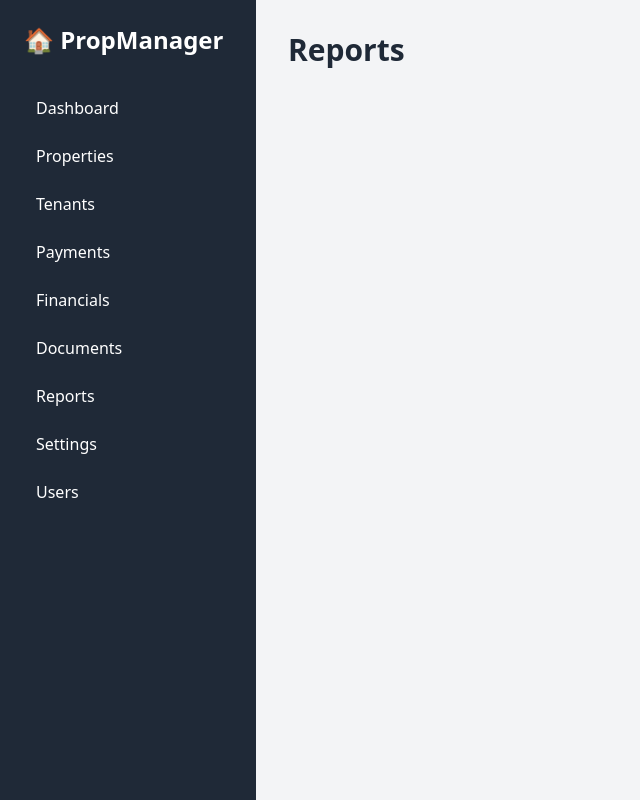
After one commit to andewmark/PropertyManager, a Flask app: page /reports in a window 1280 px wide. The commit adds this page. Shown: the whole page, without its empty margins (0-640 px from the left). Run offline with Flask 3, Linux system fonts and the light colour scheme; some libraries are stand-ins or nearby versions.

Commit message:
Formatting

```diff
--- a/app/routes/main_routes.py
+++ b/app/routes/main_routes.py
@@ -30,3 +30,33 @@ def payments():
 @main.route("/tenants")
 def tenants():
     return render_template("tenants.html", page_title="Tenants")
+
+
+@main.route("/maintenance")
+def maintenance():
+    return render_template("maintenance.html", page_title="Maintenance")
+
+
+@main.route("/financials")
+def financials():
+    return render_template("financials.html", page_title="Financials")
+
+
+@main.route("/documents")
+def documents():
+    return render_template("documents.html", page_title="Documents")
+
+
+@main.route("/reports")
+def reports():
+    return render_template("reports.html", page_title="Reports")
+
+
+@main.route("/settings")
+def settings():
+    return render_template("settings.html", page_title="Settings")
+
+
+@main.route("/Security")
+def security():
+    return render_template("security.html", page_title="Security")
--- a/app/templates/base.html
+++ b/app/templates/base.html
@@ -26,7 +26,11 @@
           <a href="/properties" class="block px-3 py-2 rounded hover:bg-gray-700">Properties</a>
           <a href="/tenants" class="block px-3 py-2 rounded hover:bg-gray-700">Tenants</a>
           <a href="/payments" class="block px-3 py-2 rounded hover:bg-gray-700">Payments</a>
+          <a href="/financials" class="block px-3 py-2 rounded hover:bg-gray-700">Financials</a>
+          <a href="/documents" class="block px-3 py-2 rounded hover:bg-gray-700">Documents</a>
+          <a href="/reports" class="block px-3 py-2 rounded hover:bg-gray-700">Reports</a>
           <a href="/settings" class="block px-3 py-2 rounded hover:bg-gray-700">Settings</a>
+          <a href="/users" class="block px-3 py-2 rounded hover:bg-gray-700">Users</a>
         </nav>
       </aside>
 
--- /dev/null
+++ b/app/templates/financials.html
@@ -0,0 +1,6 @@
+{% extends "base.html" %}
+{% block content %}
+<h1 class="text-3xl font-semibold text-gray-800 mb-6">Finacials Dashboard</h1>
+{% endblock %}
+{% block scripts %}
+{% endblock %}
--- a/app/templates/payments.html
+++ b/app/templates/payments.html
@@ -1,6 +1,6 @@
 {% extends "base.html" %}
 {% block content %}
-<h2 class="text-3xl font-semibold text-gray-800 mb-6">Payments</h2>
+<h1 class="text-3xl font-semibold text-gray-800 mb-6">Payments</h1>
 
 
 {% endblock %}
--- /dev/null
+++ b/app/templates/reports.html
@@ -0,0 +1,6 @@
+{% extends "base.html" %}
+{% block content %}
+<h1 class="text-3xl font-semibold text-gray-800 mb-6">Reports</h1>
+{% endblock %}
+{% block scripts %}
+{% endblock %}
--- /dev/null
+++ b/app/templates/security.html
@@ -0,0 +1,6 @@
+{% extends "base.html" %}
+{% block content %}
+<h1 class="text-3xl font-semibold text-gray-800 mb-6">User Settings</h1>
+{% endblock %}
+{% block scripts %}
+{% endblock %}
--- a/app/templates/settings.html
+++ b/app/templates/settings.html
@@ -1,6 +1,6 @@
 {% extends "base.html" %}
 {% block content %}
-<h2 class="text-3xl font-semibold text-gray-800 mb-6">Dashboard Settings</h2>
+<h1 class="text-3xl font-semibold text-gray-800 mb-6">Dashboard Settings</h1>
 
 
 {% endblock %}
--- a/app/templates/tenants.html
+++ b/app/templates/tenants.html
@@ -1,6 +1,6 @@
 {% extends "base.html" %}
 {% block content %}
-<h2 class="text-3xl font-semibold text-gray-800 mb-6">Tenants Information</h2>
+<h1 class="text-3xl font-semibold text-gray-800 mb-6">Tenants Information</h1>
 
 
 {% endblock %}
```
Also changed, not shown: app/templates/404.html (+6 -29 lines), app/templates/documents.html (added, +7 -0 lines), app/templates/maintenance.html (added, +7 -0 lines).
